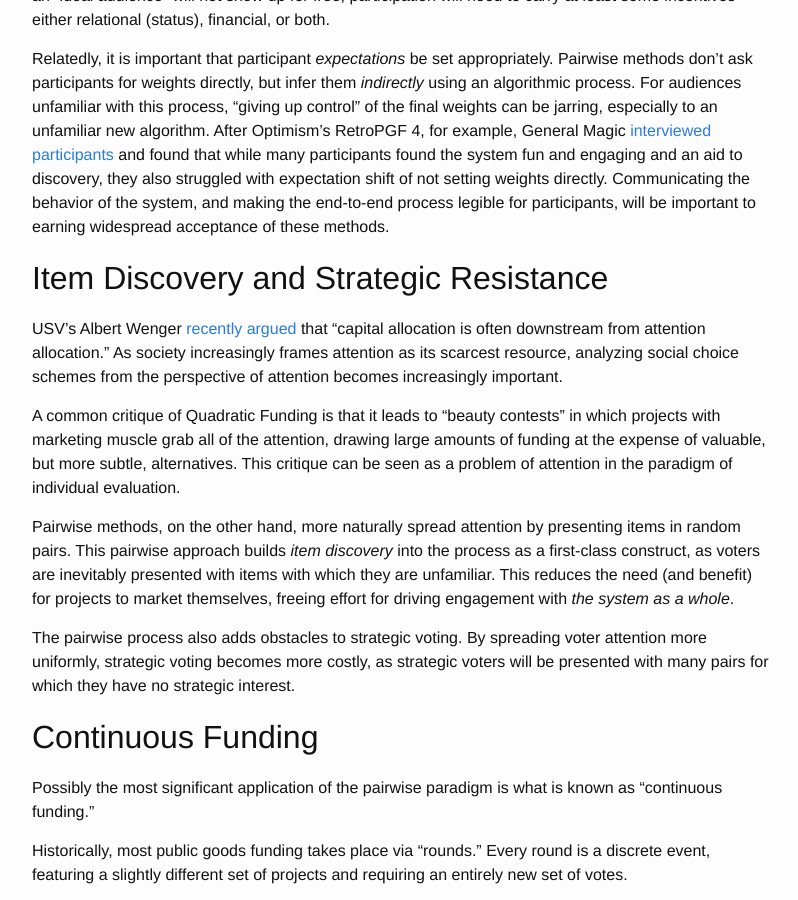
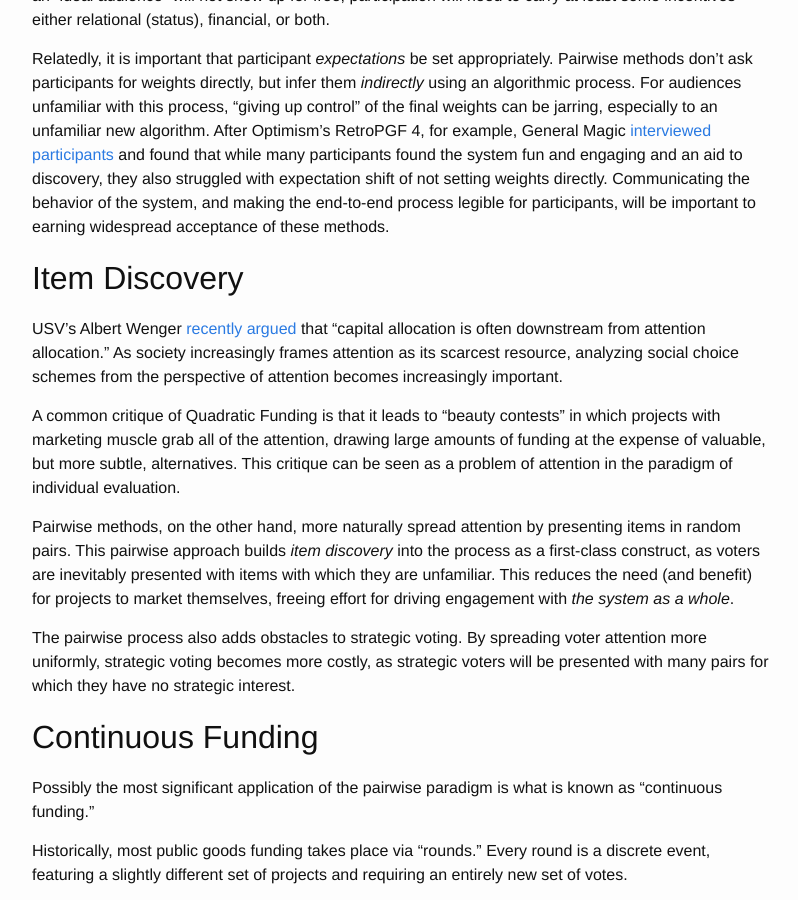
Before and after one commit to kronosapiens/kronosapiens.github.io, a Jekyll site: the page built from _posts/2025-12-14-pairwise-paradigm.md, in a window 1280 px wide and 900 px high, scrolled down 11150 px. Shown: the whole window, without its empty margins (238-1036 px from the left). Built offline with Jekyll 4.4.1, drawn with Linux system fonts in a browser that asks for light colours; formulas are drawn with MathJax 3; comment, search, counter and statistics services are not loaded; some of the changed text lies outside the part shown.

Commit message:
fix: update publish date

```diff
--- a/_posts/2025-11-30-pairwise-paradigm.md
+++ b/_posts/2025-12-14-pairwise-paradigm.md
@@ -347,7 +347,7 @@ For audiences unfamiliar with this process, "giving up control" of the final wei
 After Optimism's RetroPGF 4, for example, General Magic [interviewed participants](https://gov.optimism.io/t/pairwise-retrospective-and-proposed-spec-for-retropgf-4/7479) and found that while many participants found the system fun and engaging and an aid to discovery, they also struggled with expectation shift of not setting weights directly.
 Communicating the behavior of the system, and making the end-to-end process legible for participants, will be important to earning widespread acceptance of these methods.
 
-## Item Discovery and Strategic Resistance
+## Item Discovery
 
 USV's Albert Wenger [recently argued](https://open.spotify.com/episode/6XJOXe3whWTCm3TkuvAWQq?si=e51a8b5f558e43be) that "capital allocation is often downstream from attention allocation."
 As society increasingly frames attention as its scarcest resource, analyzing social choice schemes from the perspective of attention becomes increasingly important.
```
